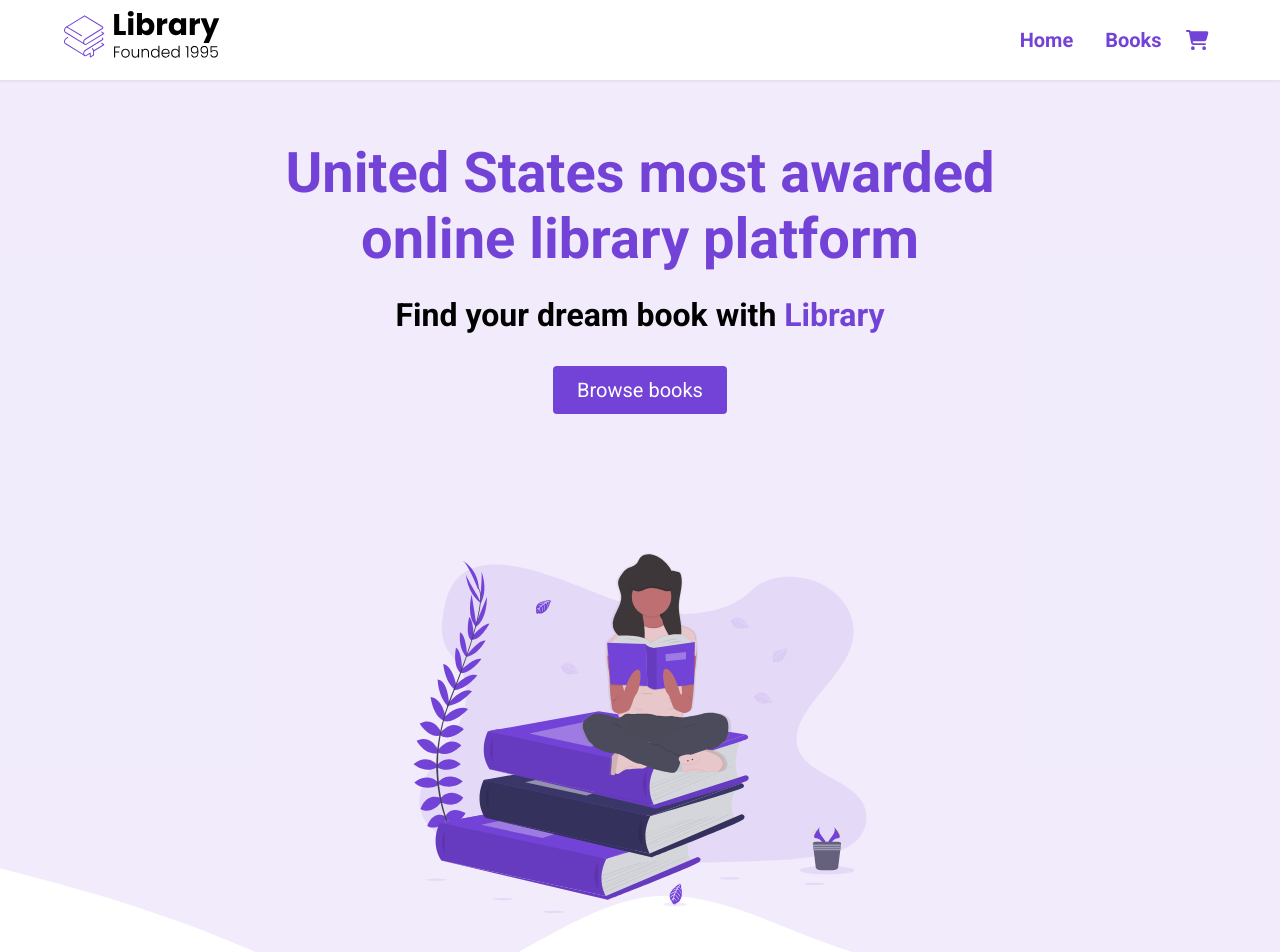
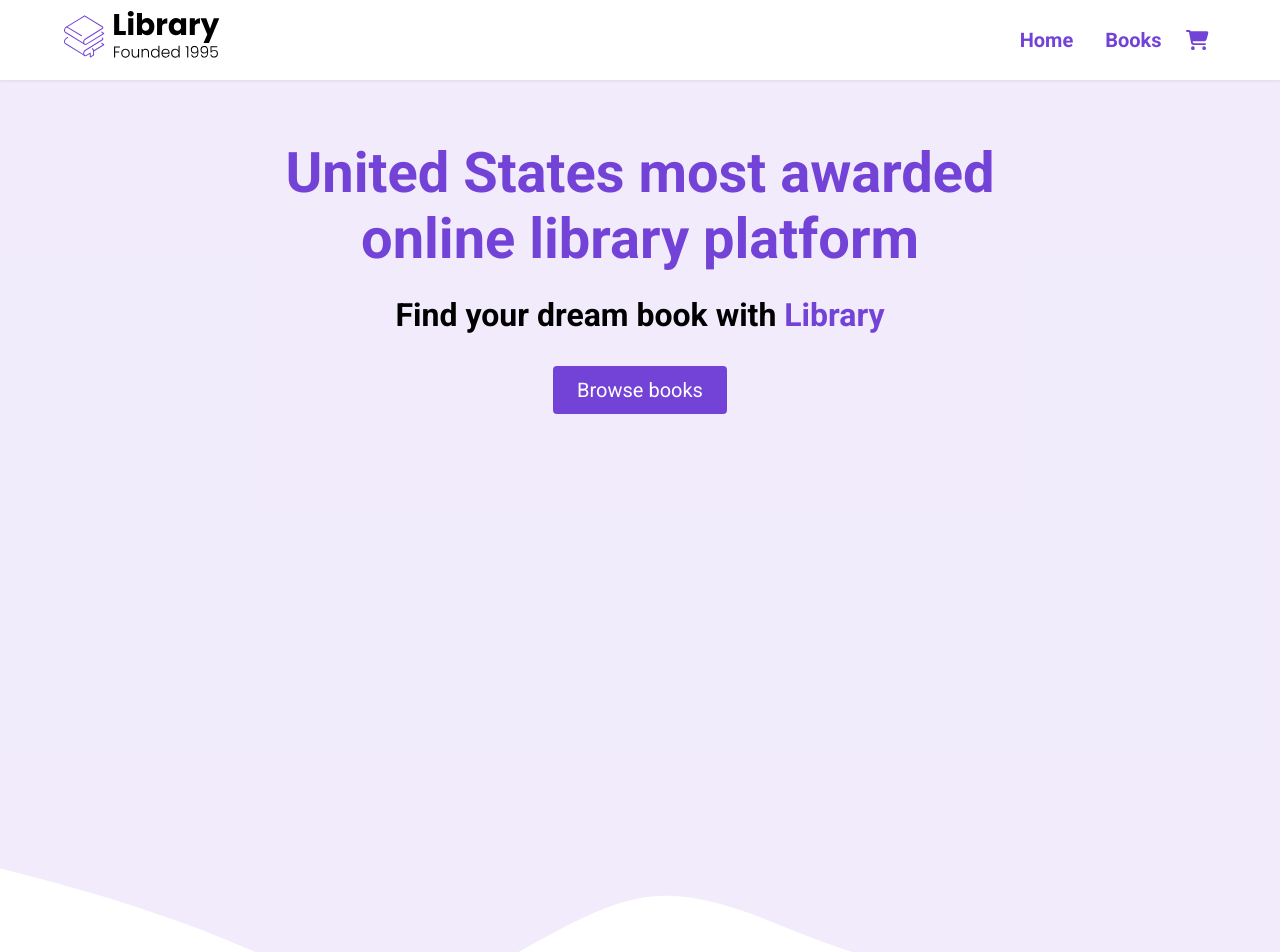
Before and after one commit to funkygoose/react-library, a React (Create React App) app: page / in a window 1280 px wide. Shown: the top 952 px of the page. Built offline with nearby package versions, Linux system fonts and the light colour scheme.

Commit message:
initial commit

```diff
--- a/src/index.css
+++ b/src/index.css
@@ -30,7 +30,7 @@ nav {
 }
 
 img {
-  height: 100%;
+  height: 00%;
   width: 100%;
 }
 
```
